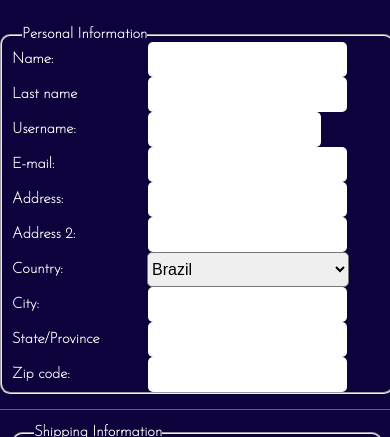
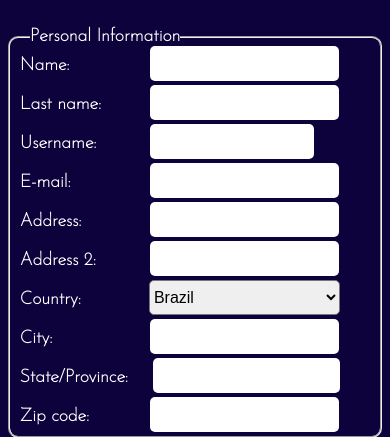
Before and after one commit to marcelokirino/form-page, a plain HTML site: page index.html in a window 390 px wide. Shown: the part 362-799 px from the top of the page. Drawn offline with Linux system fonts and the light colour scheme.

Commit message:
Fixing responsiveness

```diff
--- a/css/style.css
+++ b/css/style.css
@@ -234,9 +234,10 @@ footer {
     }
 
     fieldset {
-        font-size: 15px;
+        font-size: 18px;
         padding:0px;
-        width:100%;
+        margin:0 auto;
+        width:95%;
     }
 
     .form_description {
@@ -254,7 +255,7 @@ footer {
     }
 
     #username {
-        border-radius: 5px;;
+        border-radius: 5px;
         margin-left: 15px;
     }
 
--- a/index.html
+++ b/index.html
@@ -45,7 +45,7 @@
                     </div>
                     <div class="personal_container">
                         <div class="data">
-                            Last name
+                            Last name:
                         </div>
                         <div class="input_data">
                             <input type="text" name="lastname" id="lastname">
@@ -341,7 +341,7 @@
                     </div>
                     <div class="personal_container">
                         <div class="data">
-                            State/Province
+                            State/Province:
                         </div>
                         <div class="input_data">
                             <input type="text" name="state" id="state">
```
